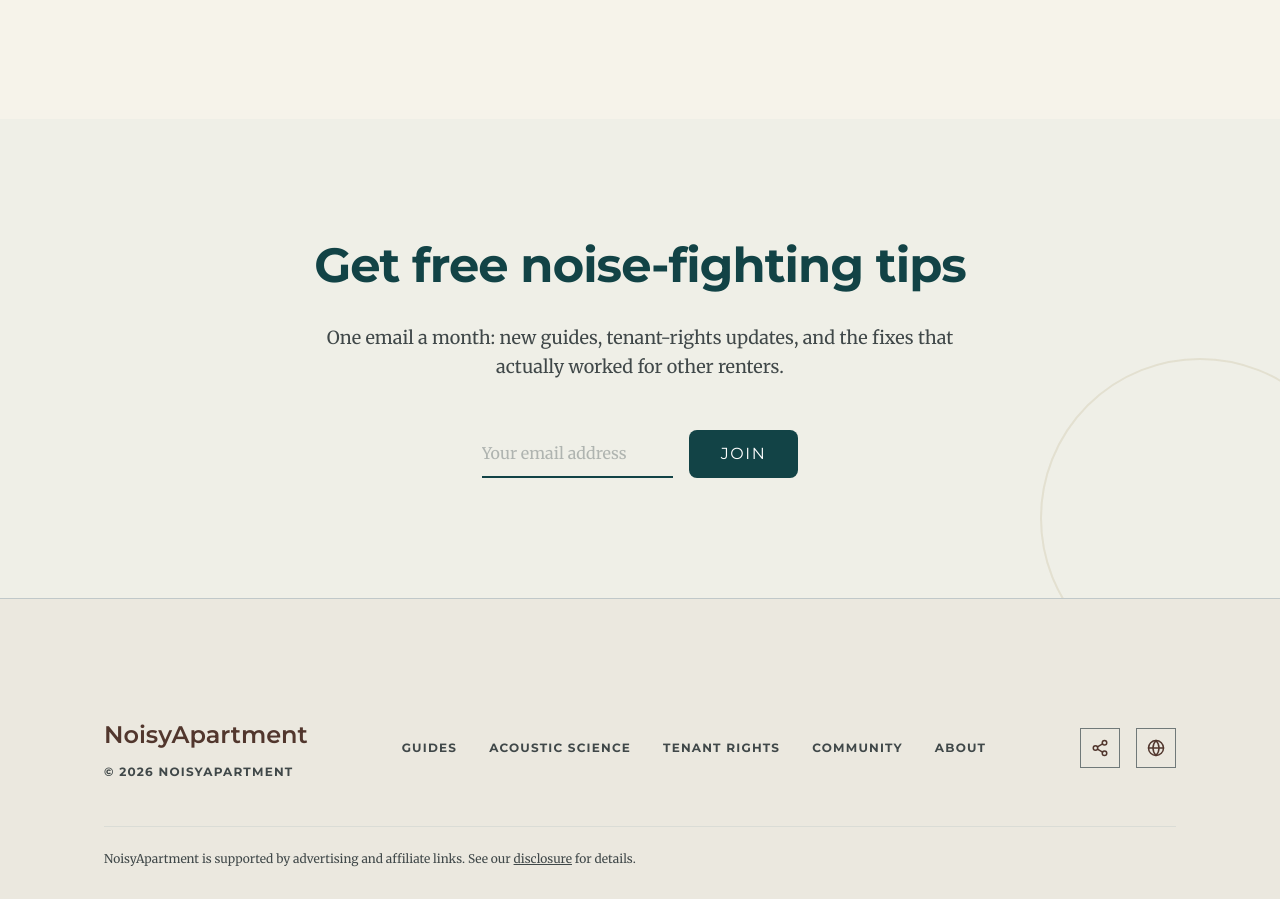
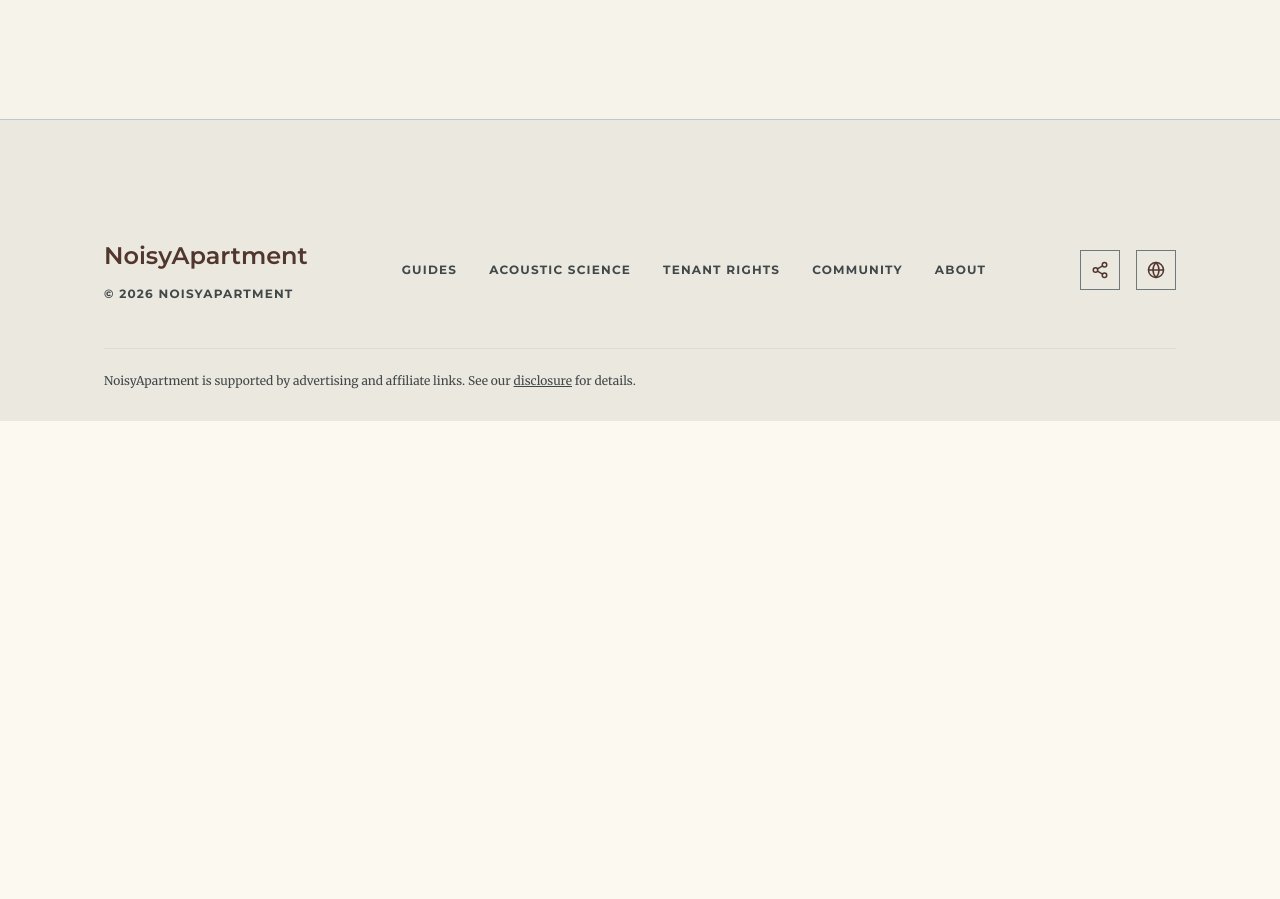
Before and after one commit to masefish92/NoisyApartment, a Next.js app: page / in a window 1280 px wide. Shown: the part 3230-4129 px from the top of the page. After the commit the page ends 3651 px from the top, so only its background shows below. Built offline with nearby package versions, Linux system fonts and the light colour scheme; no server answers.

Commit message:
Remove homepage email capture section
Scoped to the homepage only, per confirmation — /community and /shop
keep their newsletter signups (NewsletterForm.tsx and
newsletter-config.ts are still used there, left untouched).

```diff
--- a/src/app/page.tsx
+++ b/src/app/page.tsx
@@ -1,7 +1,6 @@
 import Image from "next/image";
 import Link from "next/link";
 import { ArrowRight } from "lucide-react";
-import NewsletterForm from "@/components/NewsletterForm";
 import { getFeaturedArticles } from "@/lib/content";
 import { getCategoriesByGroup, getCategory } from "@/lib/categories";
 
@@ -235,23 +234,6 @@ export default function HomePage() {
         </div>
       </section>
 
-      {/* Newsletter CTA */}
-      <section className="py-section-gap relative overflow-hidden">
-        <div className="absolute inset-0 bg-primary opacity-5" />
-        <div className="absolute -right-20 -bottom-20 w-80 h-80 border-2 border-secondary rounded-full opacity-10" />
-        <div className="max-w-container-max mx-auto px-margin-mobile md:px-margin-desktop text-center relative z-10">
-          <h2 className="font-display-lg text-display-lg-mobile md:text-display-lg text-primary mb-8">
-            Get free noise-fighting tips
-          </h2>
-          <p className="font-body-lg text-body-lg text-on-surface-variant mb-12 max-w-2xl mx-auto">
-            One email a month: new guides, tenant-rights updates, and the
-            fixes that actually worked for other renters.
-          </p>
-          <div className="flex justify-center">
-            <NewsletterForm variant="light" />
-          </div>
-        </div>
-      </section>
     </>
   );
 }
```
